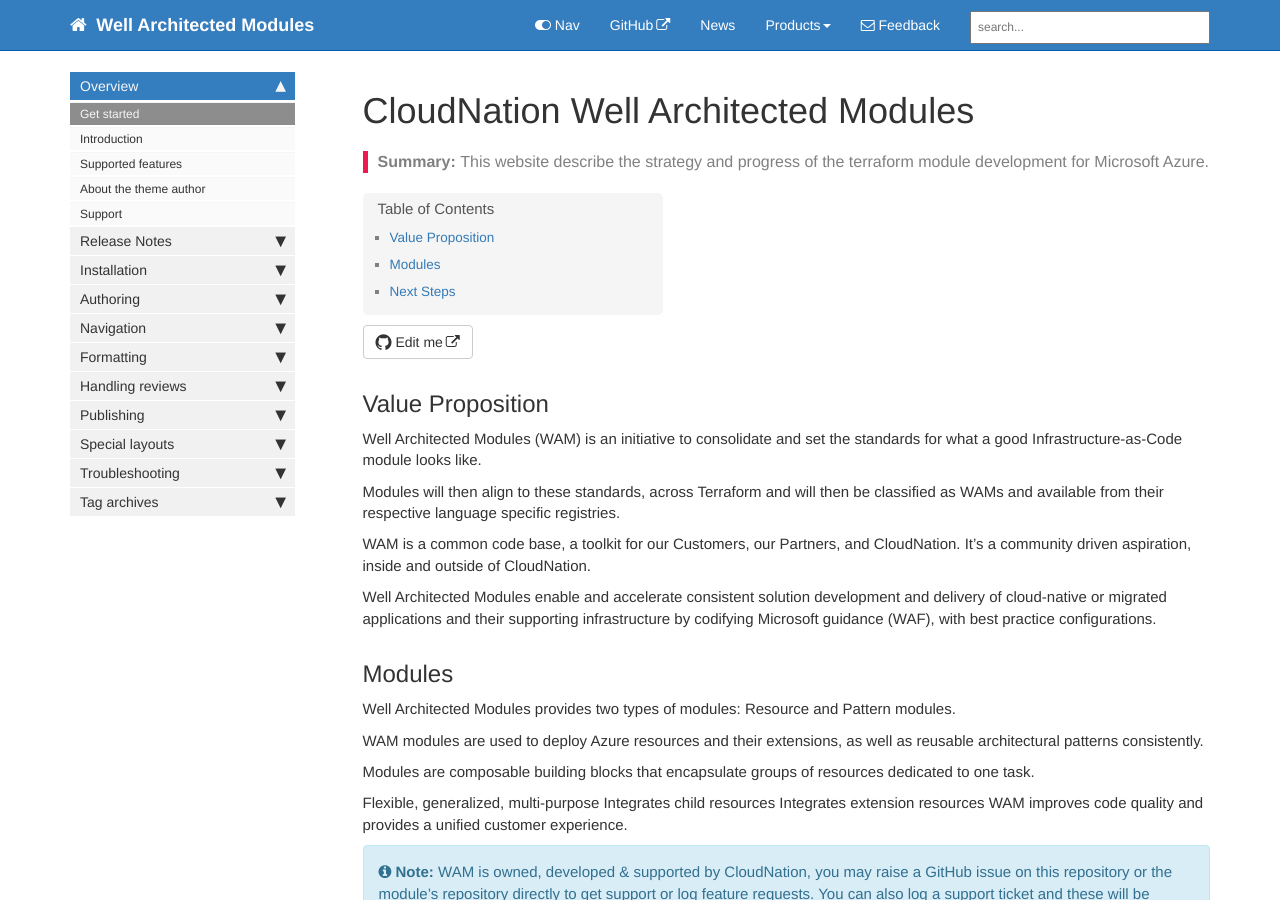
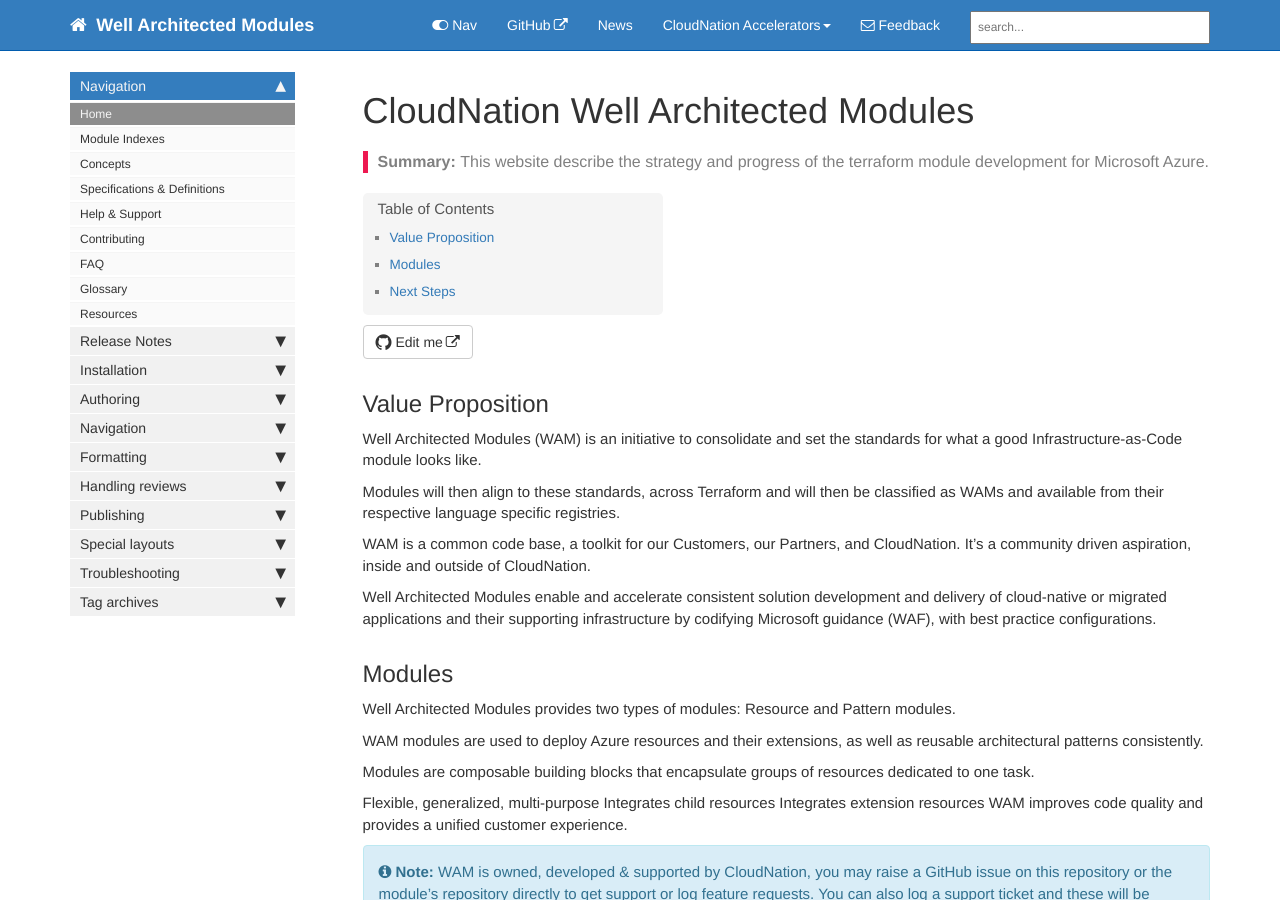
Before and after one commit to CloudNationHQ/well-architected-modules, a Jekyll site: the page built from index.md, in a window 1280 px wide and 900 px high. Built offline with Jekyll 4.4.1, drawn with Linux system fonts in a browser that asks for light colours; comment, search, counter and statistics services are not loaded.

Commit message:
commit changes in navigation

```diff
--- a/_data/sidebars/mydoc_sidebar.yml
+++ b/_data/sidebars/mydoc_sidebar.yml
@@ -19,28 +19,44 @@
       output: pdf
       type: frontmatter
 
-  - title: Overview
+  - title: Navigation
     output: web, pdf
     folderitems:
 
-    - title: Get started
+    - title: Home
       url: /index.html
       output: web, pdf
       type: homepage
 
-    - title: Introduction
+    - title: Module Indexes
       url: /mydoc_introduction.html
       output: web, pdf
 
-    - title: Supported features
+    - title: Concepts
       url: /mydoc_supported_features.html
       output: web, pdf
 
-    - title: About the theme author
+    - title: Specifications & Definitions
       url: /mydoc_about.html
       output: web, pdf
 
-    - title: Support
+    - title: Help & Support
+      url: /mydoc_support.html
+      output: web, pdf
+
+    - title: Contributing
+      url: /mydoc_support.html
+      output: web, pdf
+
+    - title: FAQ
+      url: /mydoc_support.html
+      output: web, pdf
+
+    - title: Glossary
+      url: /mydoc_support.html
+      output: web, pdf
+
+    - title: Resources
       url: /mydoc_support.html
       output: web, pdf
 
--- a/_data/topnav.yml
+++ b/_data/topnav.yml
@@ -12,10 +12,8 @@
 topnav_dropdowns:
 - title: Topnav dropdowns
   folders:
-    - title: Products
+    - title: CloudNation Accelerators
       folderitems:
-        - title: CloudNation Accelerators
-          url: /mydoc_introduction.html
         - title: Azure Landing Zone Accelerator
           url: /p1_landing_page.html
 
```
